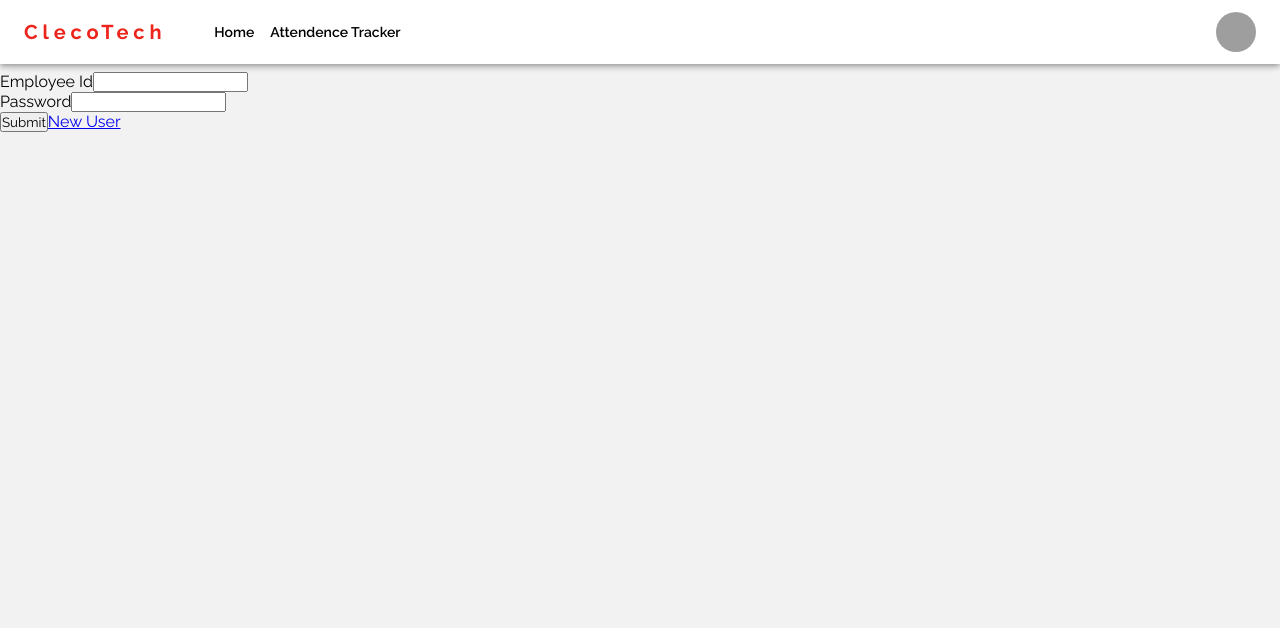
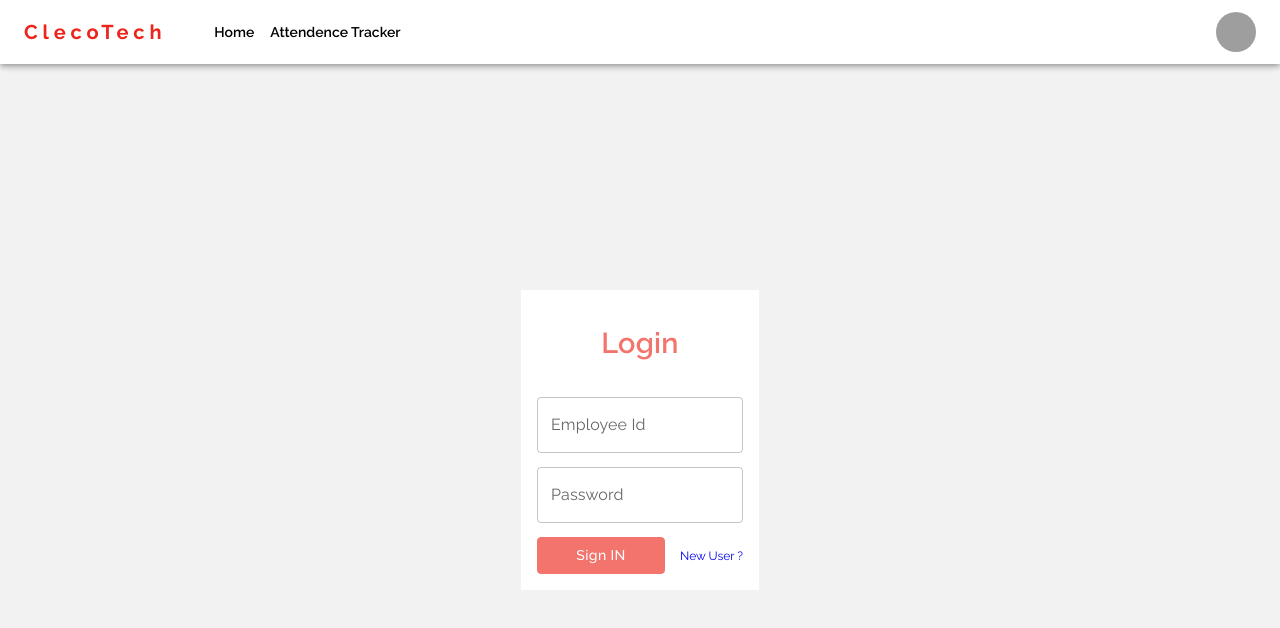
Before and after one commit to harshitparashar-clecotech/attendencesystem, a React (Create React App) app: page / in a window 1280 px wide. Shown: the top 628 px of the page. Built offline with nearby package versions, Linux system fonts and the light colour scheme; grey boxes are pictures that could not be loaded.

Commit message:
Enhance Login Screen UI

```diff
--- a/src/Components/SignUp/Login.jsx
+++ b/src/Components/SignUp/Login.jsx
@@ -1,3 +1,5 @@
+import { Box, Button, TextField, Typography } from "@mui/material";
+import { Stack } from "@mui/material";
 import React from "react";
 import { useState } from "react";
 import { Link, useNavigate } from "react-router-dom";
@@ -39,42 +41,51 @@ const Login = () => {
   };
 
   return (
-    <div className="mt-lg">
-      <div className="container">
+    <Box className="mt-lg Login">
+      <Box className="Login-container">
         <form onSubmit={handleSubmit}>
-          <div className="mb-3">
-            <label htmlFor="emp" className="form-label">
-              Employee Id
-            </label>
-            <input
+          <Typography className="Heading">Login</Typography>
+          <Box className="mt-sm">
+            <TextField
               type="text"
+              label="Employee Id"
               className="form-control"
               name="emp"
+              fullWidth
               value={credentials.emp}
               onChange={onChange}
             />
-          </div>
-          <div className="mb-3">
-            <label htmlFor="password" className="form-label">
-              Password
-            </label>
-            <input
+          </Box>
+          <Box className="mt-sm">
+            <TextField
+              fullWidth
               type="password"
+              label="Password"
               className="form-control"
               name="password"
               value={credentials.password}
               onChange={onChange}
             />
-          </div>
-          <button type="submit" className="btn btn-primary">
-            Submit
-          </button>
-          <Link to="/signup" className="m-3 btn btn">
-            New User
-          </Link>
+          </Box>
+          <Box className="mt-sm">
+            <Stack
+              direction={{ xs: "column", sm: "row" }}
+              justifyContent="space-between"
+              alignItems="center"
+              sx={{ width: "100%" }}
+              className="dateContainer"
+            >
+              <Button variant="outlined" type="submit" className="checkIn-btn">
+                Sign IN
+              </Button>
+              <Link to="/signup" className="New-User">
+                New User ?
+              </Link>
+            </Stack>
+          </Box>
         </form>
-      </div>
-    </div>
+      </Box>
+    </Box>
   );
 };
 
--- a/src/Style/controlBtn.scss
+++ b/src/Style/controlBtn.scss
@@ -2,6 +2,8 @@
   width: 8rem;
   text-transform:capitalize !important;
   background-color: $primary !important;
+  color: $white !important;
+  border-color: $primary !important;
 }
 
 .checkOut-btn{
--- /dev/null
+++ b/src/Style/login.scss
@@ -0,0 +1,23 @@
+.Login {
+  display: flex;
+  justify-content: center;
+  align-items: center;
+  height: calc(100vh - 4rem);
+  .Login-container{
+    background-color: $white;
+    padding: 1rem;
+    .Heading {
+      margin-bottom: 2rem;
+      margin-top: 1rem;
+      font-size: 1.8rem;
+      font-weight: 600;
+      color: $primary;
+      text-align: center;
+    }
+  }
+  .New-User{
+text-decoration: none;
+text-align: end;
+font-size: 0.75rem;
+  }
+}
--- a/src/main.scss
+++ b/src/main.scss
@@ -3,3 +3,4 @@
 @import "./Style/controlBtn.scss";
 @import "./Style/landingPage.scss";
 @import "./Style/attendenceTracker.scss";
+@import "./Style/login.scss";
```
